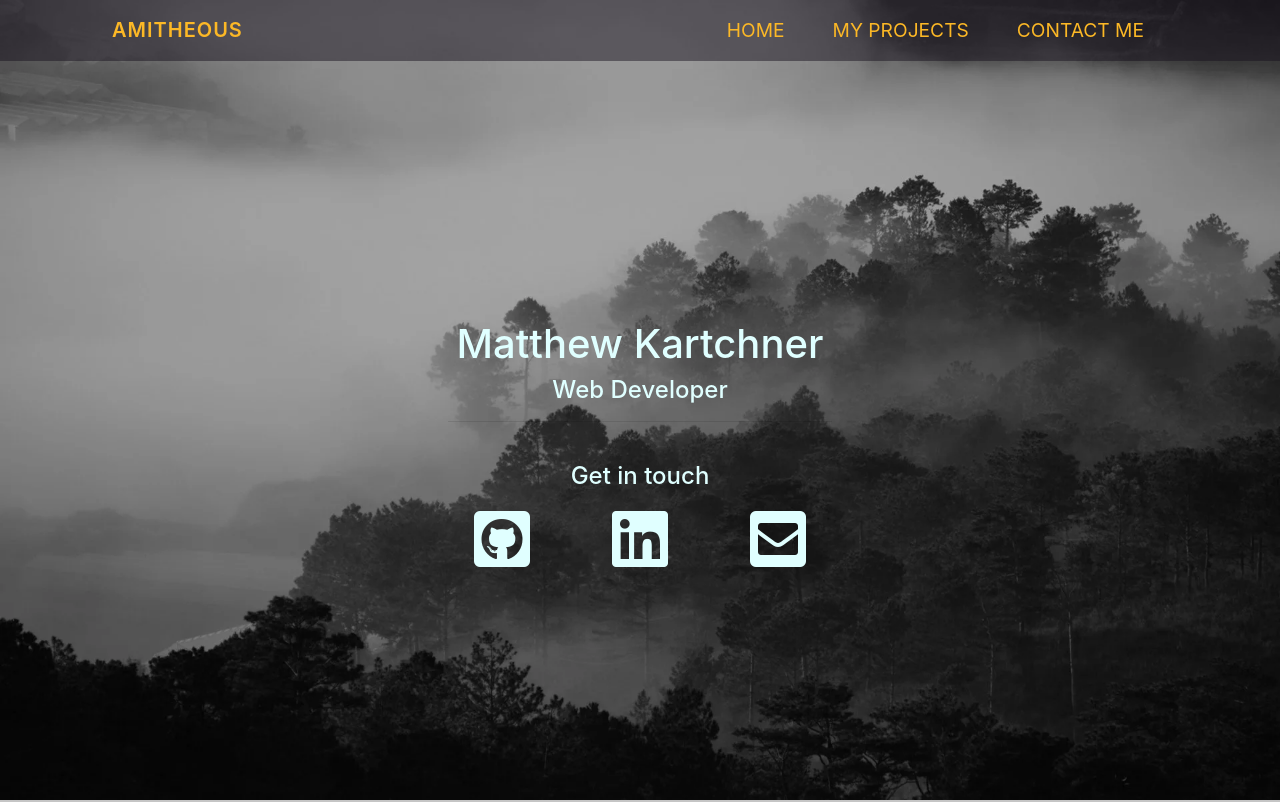
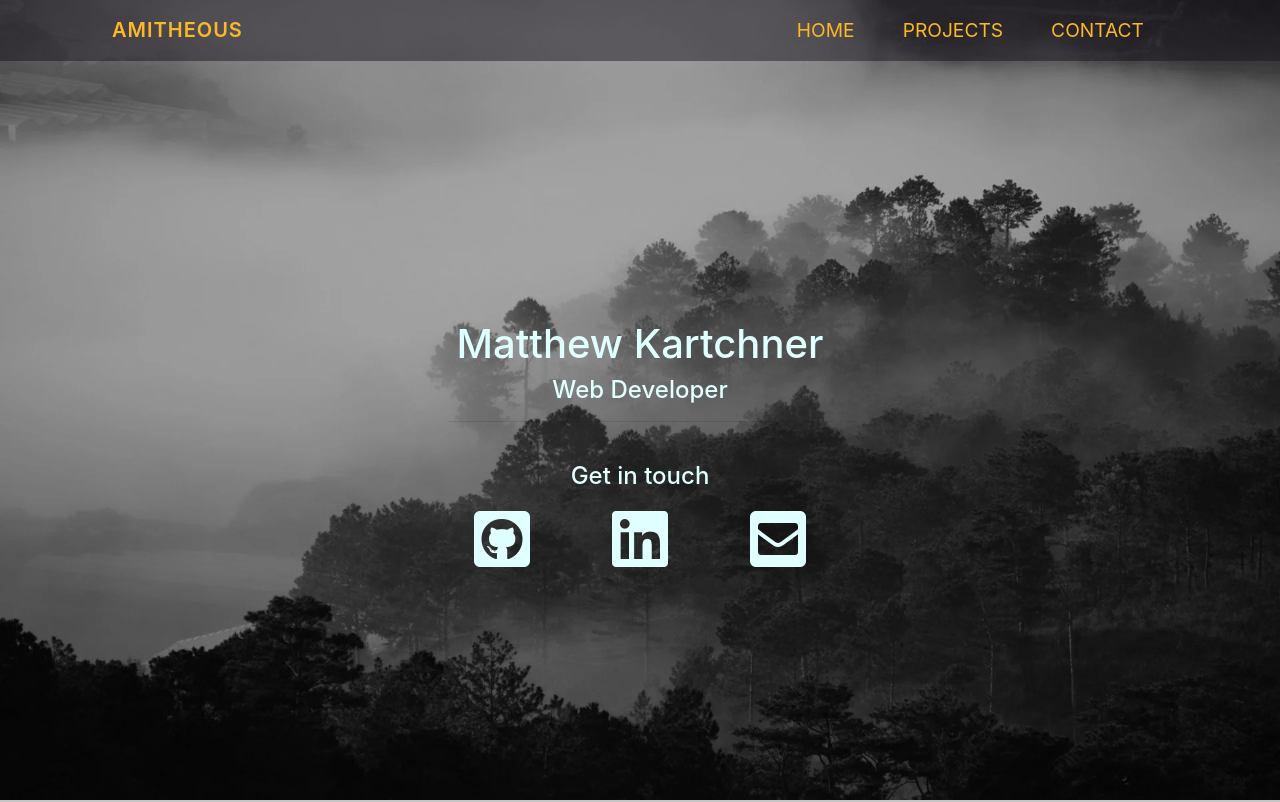
Before and after one commit to Amitheous/React-Portfolio, a React (Create React App) app: page / in a window 1280 px wide. Shown: the top 802 px of the page. Built offline with nearby package versions, Linux system fonts and the light colour scheme.

Commit message:
Partially added scrolling functionality

```diff
--- a/package.json
+++ b/package.json
@@ -8,6 +8,7 @@
     "react": "^16.7.0",
     "react-dom": "^16.7.0",
     "react-scripts": "2.1.3",
+    "react-scroll": "^1.7.10",
     "reactstrap": "^7.1.0"
   },
   "scripts": {
--- a/src/components/homepage/AppNavbar.js
+++ b/src/components/homepage/AppNavbar.js
@@ -9,6 +9,7 @@ import {
   NavLink
 } from "reactstrap";
 
+import { Link, animateScroll as scroll } from "react-scroll";
 export default class AppNavbar extends Component {
   constructor(props) {
     super(props);
@@ -40,13 +41,13 @@ export default class AppNavbar extends Component {
               </NavLink>
             </NavItem>
             <NavItem>
-              <NavLink href="#" className="px-4 navLink">
-                My Projects
-              </NavLink>
+              <Link to="projects" spy smooth>
+                <NavLink className="px-4 navLink">Projects</NavLink>
+              </Link>
             </NavItem>
             <NavItem>
               <NavLink href="#" className="px-4 navLink">
-                Contact Me
+                Contact
               </NavLink>
             </NavItem>
           </Nav>
--- a/src/components/homepage/Projects.js
+++ b/src/components/homepage/Projects.js
@@ -13,7 +13,7 @@ import techtimeless from "../../img/homepage/techtimeless.png";
 export default class Projects extends Component {
   render() {
     return (
-      <div className="projects pb-5">
+      <div id="projects" className="projects pb-5">
         <header className="text-center pt-5 mb-1 pb-3 text-uppercase small">
           <h2>My Projects</h2>
         </header>
--- a/src/css/Homepage.css
+++ b/src/css/Homepage.css
@@ -16,13 +16,13 @@
 .navLink {
   font-size: 1.2rem;
   font-weight: 400;
-  text-decoration: none;
-  color: var(--my-yellow);
+  color: var(--my-yellow) !important;
 }
 .navLink:hover {
-  color: #efefef;
+  color: #efefef !important;
   transition-duration: 400ms;
   text-shadow: 2px 2px #a9a9a9;
+  cursor: pointer;
 }
 
 .navbarToggler {
@@ -44,7 +44,7 @@
 
 .topBoxOther {
   height: 100vh;
-  background-image: url(../img/homepage/trees.jpeg) cover no-repeat;
+  background-image: url(../img/homepage/trees.jpeg);
   background-size: cover;
   background-repeat: no-repeat;
   padding-top: 40vh;
@@ -89,7 +89,16 @@
   background: url("https://www.w3schools.com/w3css/img_lights.jpg");
 }
 
+@media (max-width: 1166px) {
+  .topBoxContent {
+    width: 40vw;
+  }
+}
+
 @media (max-width: 991px) {
+  .topBoxContent {
+    width: 50vw;
+  }
   .projectRow {
     padding-top: 0;
   }
@@ -98,3 +107,14 @@
     margin-top: 20px;
   }
 }
+
+@media (max-width: 700px) {
+  .topBoxContent {
+    width: 75vw;
+  }
+}
+@media (max-width: 468px) {
+  .topBoxContent {
+    width: 95vw;
+  }
+}
```
Also changed, not shown: 1 other file (tests, documents, lock files or other folders).
